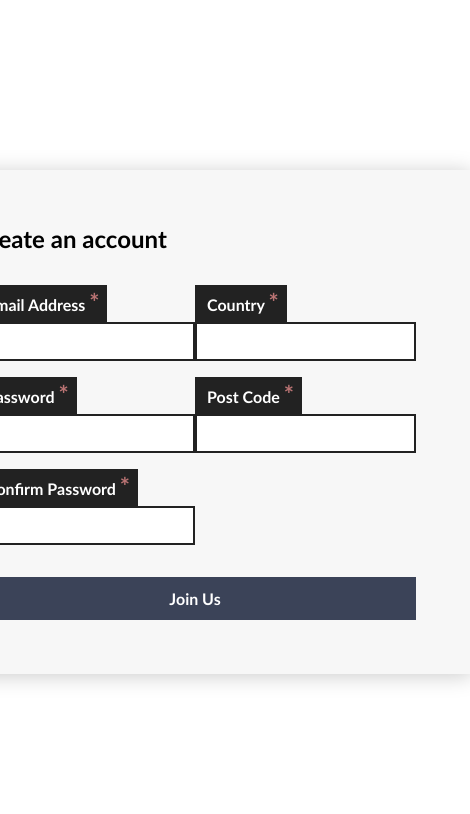
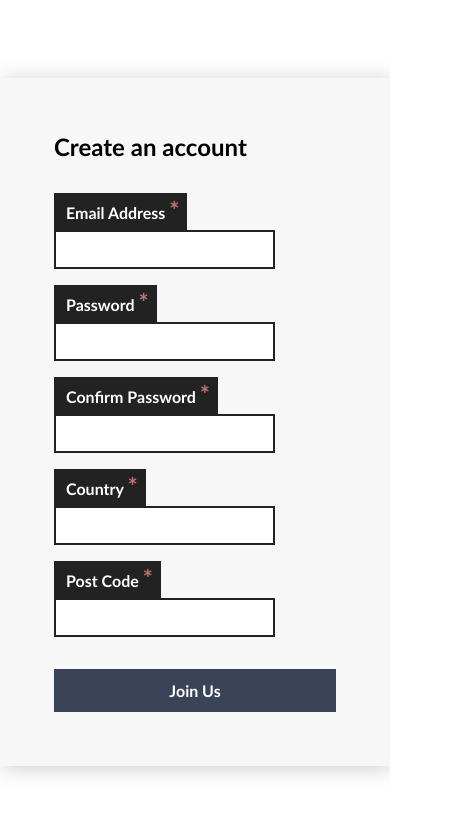
Before and after one commit to cha-law/form-validation, a plain HTML site: page index.html in a window 390 px wide. Shown: the whole page, 470 px wide, since content can reach past the window. Drawn offline with Linux system fonts and the light colour scheme.

Commit message:
Added some mobile responsiveness

```diff
--- a/style.css
+++ b/style.css
@@ -26,8 +26,9 @@ form {
 }
 
 .section-wrapper {
-    display: grid;
-    grid-template-columns: 4fr 1fr 4fr;
+    display: flex;
+    gap: 16px;
+    flex-wrap: wrap;
 }
 
 form > h2 {
```
